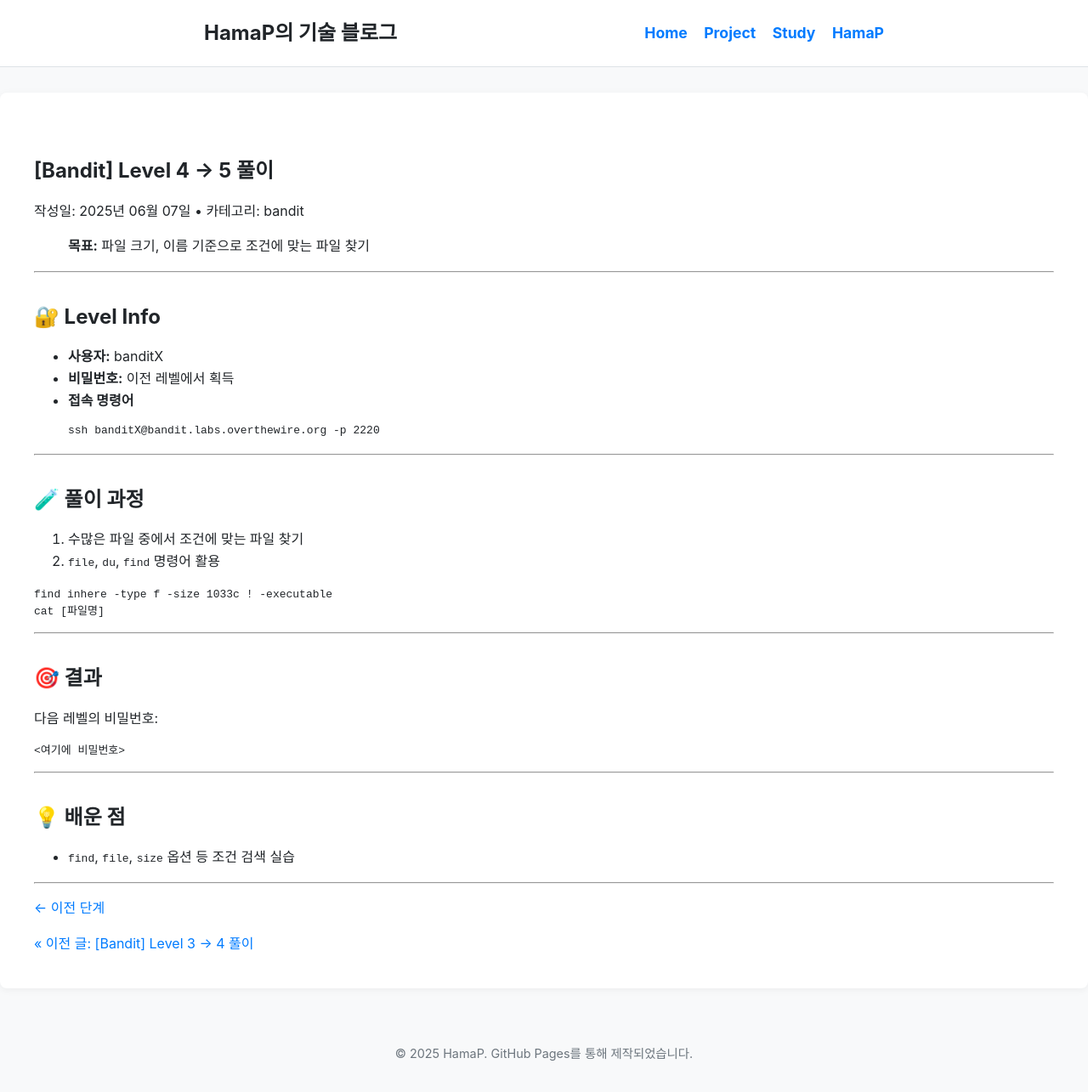
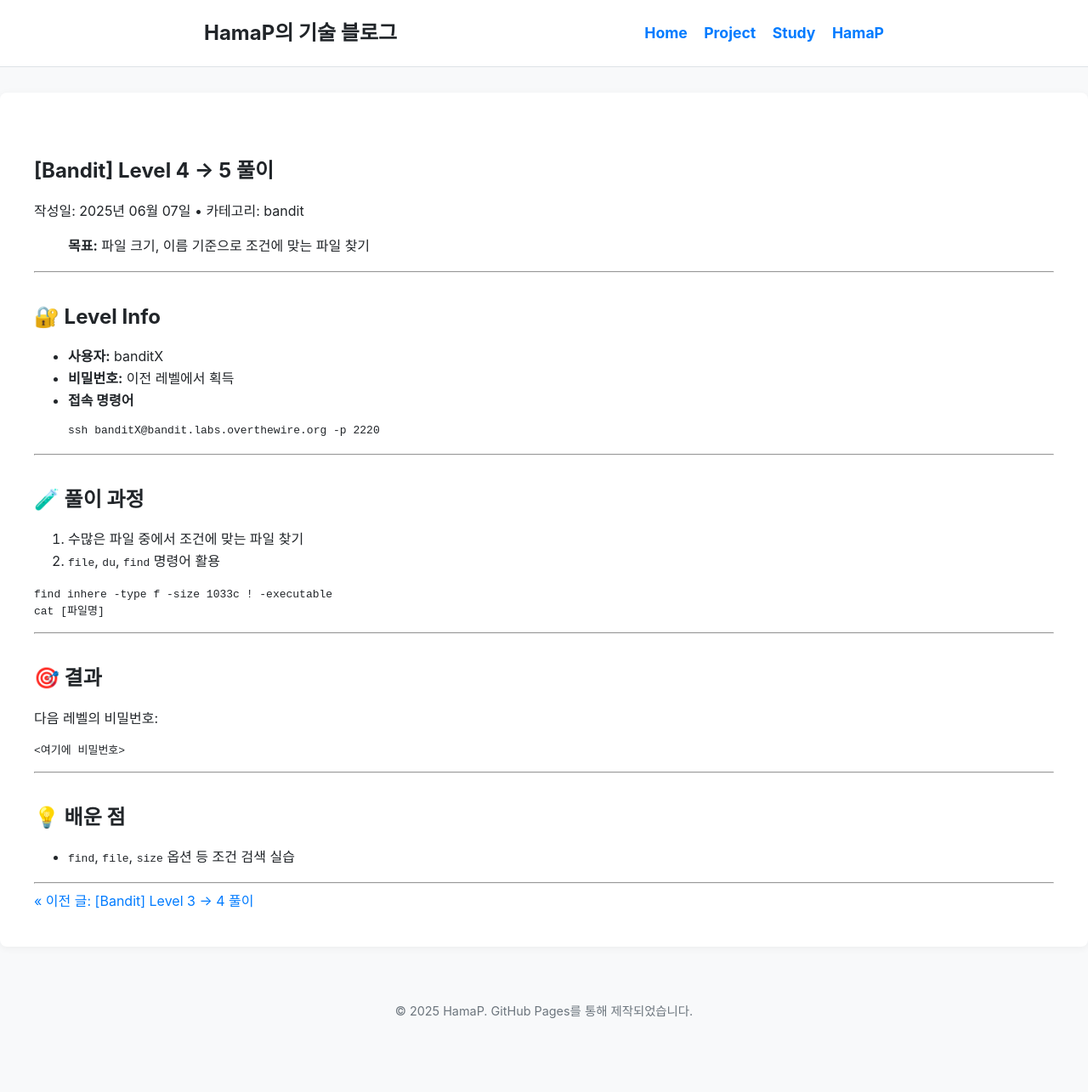
Before and after one commit to HamaP0/HamaP0.github.io, a Jekyll site: the page built from _posts/2025-06-07-bandit-level4-5.md, in a window 1280 px wide. Shown: the whole page at 85% size. Built offline with Jekyll 4.4.1, drawn with Linux system fonts in a browser that asks for light colours; after the commit the page ends 1236 px from its top, so only the background shows below that.

Commit message:
Update 2025-06-07-bandit-level4-5.md

```diff
--- a/_posts/2025-06-07-bandit-level4-5.md
+++ b/_posts/2025-06-07-bandit-level4-5.md
@@ -48,4 +48,3 @@ cat [파일명]
 - `find`, `file`, `size` 옵션 등 조건 검색 실습
 
 ---
-[← 이전 단계](/2025/06/07/bandit-level3-4.html)
```
